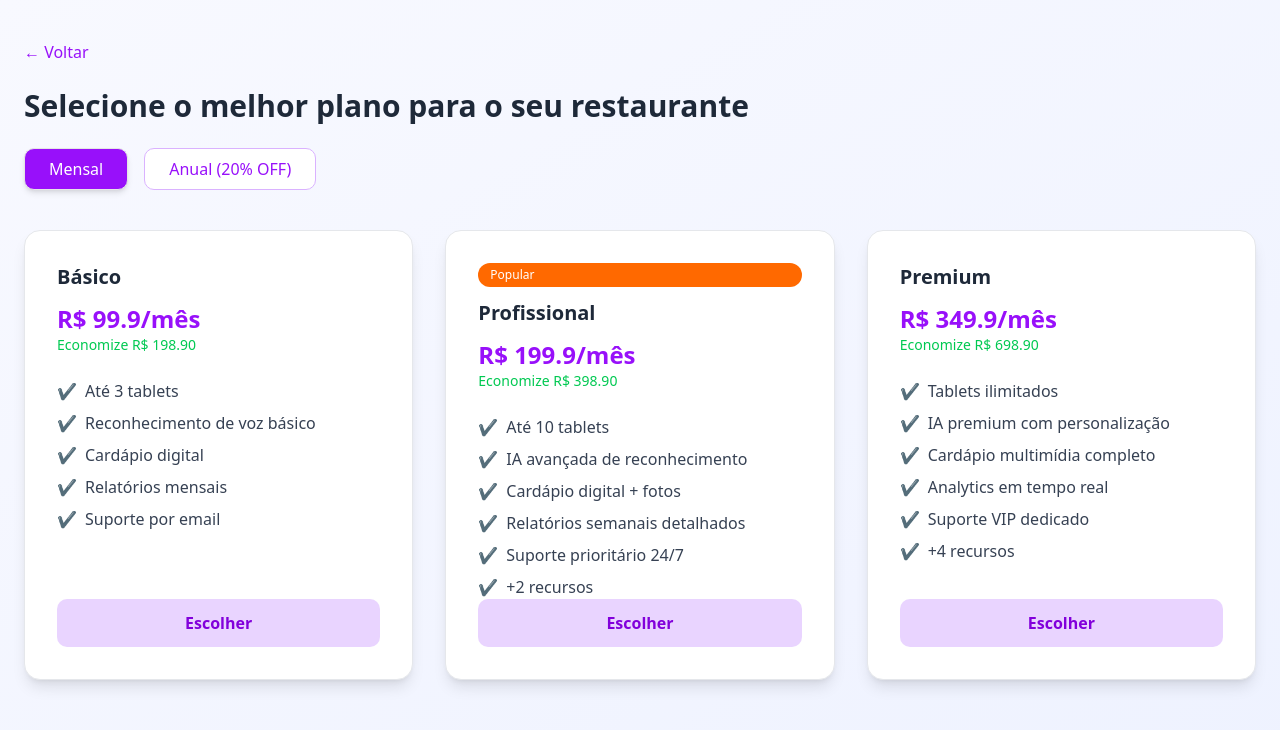
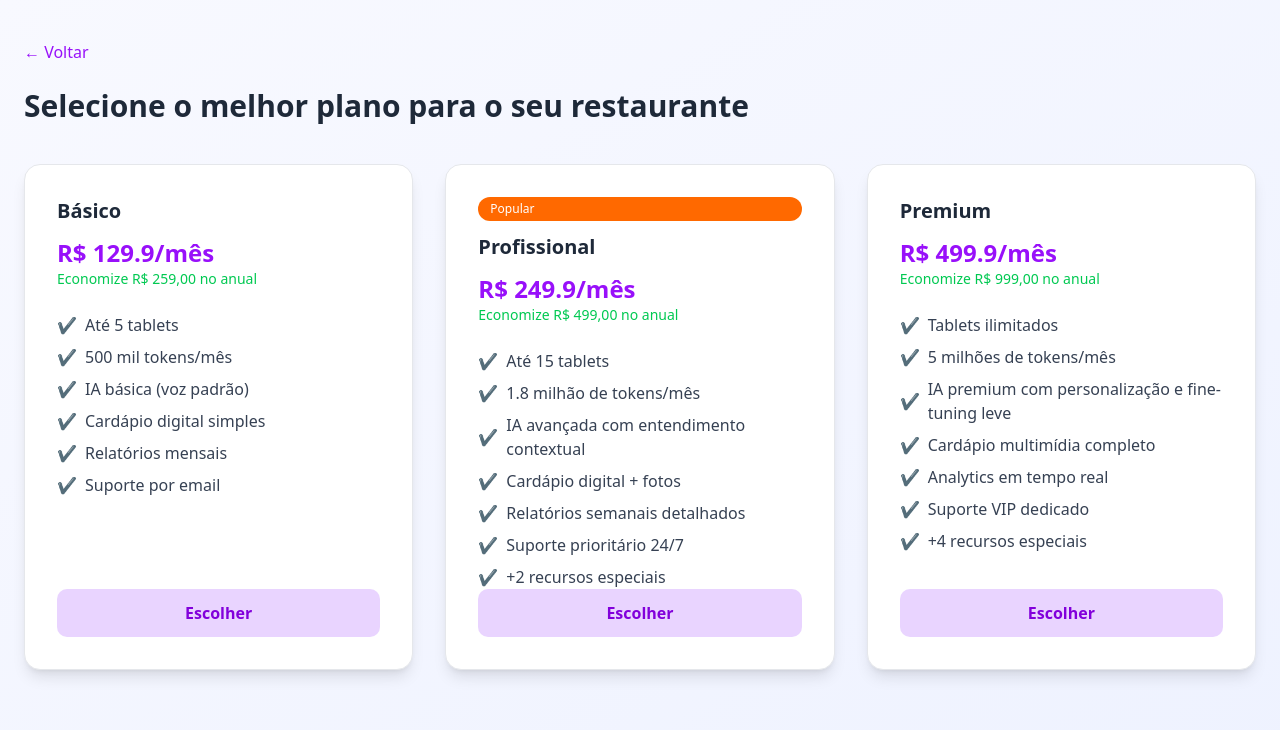
Before and after one commit to Erickrocha87/ia-fast-food-front, a Next.js app: page /planos in a window 1280 px wide. Shown: the top 730 px of the page. Built offline with nearby package versions, Linux system fonts and the light colour scheme.

Commit message:
implemetando e ajustando planos

```diff
--- a/src/app/planos/page.tsx
+++ b/src/app/planos/page.tsx
@@ -11,13 +11,16 @@ export default function PlanosPage() {
     {
       id: "basico",
       nome: "Básico",
-            precoMensal: 99.9,
-            precoAnual: 999.9,
-            economia: "Economize R$ 198.90",
+      precoMensal: 129.9,
+      precoAnual: 1299.9,
+      economia: "Economize R$ 259,00 no anual",
+      tokensMensais: 500_000,
+      tablets: 5,
       recursos: [
-                "Até 3 tablets",
-                "Reconhecimento de voz básico",
-                "Cardápio digital",
+        "Até 5 tablets",
+        "500 mil tokens/mês",
+        "IA básica (voz padrão)",
+        "Cardápio digital simples",
         "Relatórios mensais",
         "Suporte por email",
       ],
@@ -26,32 +29,38 @@ export default function PlanosPage() {
     {
       id: "profissional",
       nome: "Profissional",
-            precoMensal: 199.9,
-            precoAnual: 1999.9,
-            economia: "Economize R$ 398.90",
+      precoMensal: 249.9,
+      precoAnual: 2499.9,
+      economia: "Economize R$ 499,00 no anual",
+      tokensMensais: 1_800_000,
+      tablets: 15,
       recursos: [
-                "Até 10 tablets",
-                "IA avançada de reconhecimento",
+        "Até 15 tablets",
+        "1.8 milhão de tokens/mês",
+        "IA avançada com entendimento contextual",
         "Cardápio digital + fotos",
         "Relatórios semanais detalhados",
         "Suporte prioritário 24/7",
-                "+2 recursos",
+        "+2 recursos especiais",
       ],
       popular: true,
     },
     {
       id: "premium",
       nome: "Premium",
-            precoMensal: 349.9,
-            precoAnual: 3499.9,
-            economia: "Economize R$ 698.90",
+      precoMensal: 499.9,
+      precoAnual: 4999.9,
+      economia: "Economize R$ 999,00 no anual",
+      tokensMensais: 5_000_000,
+      tablets: "Ilimitados",
       recursos: [
         "Tablets ilimitados",
-                "IA premium com personalização",
+        "5 milhões de tokens/mês",
+        "IA premium com personalização e fine-tuning leve",
         "Cardápio multimídia completo",
         "Analytics em tempo real",
         "Suporte VIP dedicado",
-                "+4 recursos",
+        "+4 recursos especiais",
       ],
       popular: false,
     },
@@ -69,7 +78,6 @@ export default function PlanosPage() {
   return (
     <div className="min-h-screen bg-gradient-to-br from-[#f8f9ff] to-[#eef2ff] px-6 py-10">
 
-            {/* Botão voltar */}
       <button
         onClick={handleLogout}
         className="text-purple-600 font-medium mb-6 hover:underline flex items-center gap-2"
@@ -81,28 +89,7 @@ export default function PlanosPage() {
         Selecione o melhor plano para o seu restaurante
       </h1>
 
-            {/* BOTÕES MENSAL / ANUAL */}
-            <div className="flex items-center gap-4 mt-6">
-                <button
-                    onClick={() => setTipo("mensal")}
-                    className={`px-6 py-2 rounded-lg border transition ${tipo === "mensal"
-                            ? "bg-purple-600 text-white shadow-md"
-                            : "bg-white text-purple-600 border-purple-300"
-                        }`}
-                >
-                    Mensal
-                </button>
 
-                <button
-                    onClick={() => setTipo("anual")}
-                    className={`px-6 py-2 rounded-lg border transition ${tipo === "anual"
-                            ? "bg-purple-600 text-white shadow-md"
-                            : "bg-white text-purple-600 border-purple-300"
-                        }`}
-                >
-                    Anual (20% OFF)
-                </button>
-            </div>
 
       {/* CARDS */}
       <div className="grid grid-cols-1 md:grid-cols-3 gap-8 mt-10">
@@ -117,7 +104,9 @@ export default function PlanosPage() {
               </span>
             )}
 
-                        <h3 className="text-xl font-semibold text-gray-800">{plano.nome}</h3>
+            <h3 className="text-xl font-semibold text-gray-800">
+              {plano.nome}
+            </h3>
 
             <p className="text-purple-600 font-bold text-2xl mt-3">
               R$ {tipo === "mensal" ? plano.precoMensal : plano.precoAnual}/
@@ -146,7 +135,6 @@ export default function PlanosPage() {
           </div>
         ))}
       </div>
-
     </div>
   );
 }
--- /dev/null
+++ b/src/components/PlanosHome.tsx
@@ -0,0 +1,125 @@
+"use client";
+
+import { useState } from "react";
+import { useRouter } from "next/navigation";
+
+export function PlanosHome() {
+  const router = useRouter();
+  const [tipo, setTipo] = useState<"mensal" | "anual">("mensal");
+
+  const planos = [
+    {
+      id: "basico",
+      nome: "Plano Início",
+      precoMensal: 129.9,
+      precoAnual: 1299.9,
+      economia: "Economize R$ 259,00 no anual",
+      recursos: [
+        "1 ponto de atendimento (tablet ou totem)",
+        "Cardápio digital básico",
+        "Painel simples de pedidos",
+      ],
+      popular: false,
+    },
+    {
+      id: "profissional",
+      nome: "Plano Profissional",
+      precoMensal: 249.9,
+      precoAnual: 2499.9,
+      economia: "Economize R$ 499,00 no anual",
+      recursos: [
+        "Até 3 pontos de atendimento",
+        "Cardápio digital completo",
+        "Dashboard de desempenho",
+      ],
+      popular: true,
+    },
+    {
+      id: "premium",
+      nome: "Plano Rede",
+      precoMensal: 499.9,
+      precoAnual: 4999.9,
+      economia: "Economize R$ 999,00 no anual",
+      recursos: [
+        "Unidades ilimitadas",
+        "Integração com sistemas externos",
+        "Suporte prioritário",
+      ],
+      popular: false,
+    },
+  ];
+
+  const escolherPlano = (plano: string) => {
+    router.push(`/checkout?plano=${plano}&tipo=${tipo}`);
+  };
+
+  return (
+    <section id="planos" className="w-full py-16 bg-gradient-to-br from-[#f8f9ff] to-[#eef2ff]">
+      <div className="w-full px-6 lg:px-24 flex flex-col md:flex-row md:items-center md:justify-between gap-4 mb-8">
+        <div>
+          <h3 className="text-3xl font-semibold text-gray-900">
+            Planos para todo tipo de restaurante
+          </h3>
+          <p className="text-sm text-gray-600 mt-1">
+            Comece pequeno, teste e depois escale conforme o movimento da sua casa.
+          </p>
+        </div>
+
+      </div>
+
+      <div className="w-full px-6 lg:px-24 grid grid-cols-1 md:grid-cols-3 gap-8">
+        {planos.map((plano) => {
+          const preco = tipo === "mensal" ? plano.precoMensal : plano.precoAnual;
+          const periodo = tipo === "mensal" ? "mês" : "ano";
+
+          const destaque =
+            plano.popular
+              ? "border-[#a855f7] shadow-[0_20px_60px_rgba(129,140,248,0.35)] bg-gradient-to-b from-[#f7f2ff] to-white"
+              : "border-[#e4e6ff] bg-white shadow-[0_18px_40px_rgba(15,23,42,0.06)]";
+
+          return (
+            <div
+              key={plano.id}
+              className={`relative rounded-3xl border ${destaque} flex flex-col justify-between overflow-hidden`}
+            >
+              <div className="px-8 pt-8 pb-6">
+                {plano.popular && (
+                  <span className="absolute top-4 right-6 text-xs bg-[#7b4fff] text-white px-3 py-1 rounded-full">
+                    Mais escolhido
+                  </span>
+                )}
+
+                <h4 className="text-lg font-semibold text-gray-900 mb-4">
+                  {plano.nome}
+                </h4>
+
+                <p className="text-2xl font-extrabold text-[#a020f0]">
+                  R$ {preco.toFixed(1)}/{periodo}
+                </p>
+                <p className="text-sm text-green-500 mt-1">{plano.economia}</p>
+
+                <ul className="mt-6 space-y-2 text-sm text-gray-700">
+                  {plano.recursos.map((r, i) => (
+                    <li key={i} className="flex items-start gap-2">
+                      <span className="mt-[2px] text-purple-500">✔</span>
+                      <span>{r}</span>
+                    </li>
+                  ))}
+                </ul>
+              </div>
+
+              <div className="w-full bg-[#ede1ff] px-8 py-4">
+                <button
+                  onClick={() => escolherPlano(plano.id)}
+                  className="w-full bg-transparent text-[#7b4fff] font-semibold text-sm py-2 rounded-xl hover:bg-[#e0cffc] transition"
+                >
+                  Escolher plano
+                </button>
+              </div>
+            </div>
+          );
+        })}
+      </div>
+    </section>
+  );
+}
```
Lines whose indentation alone changed are shown as unchanged.
